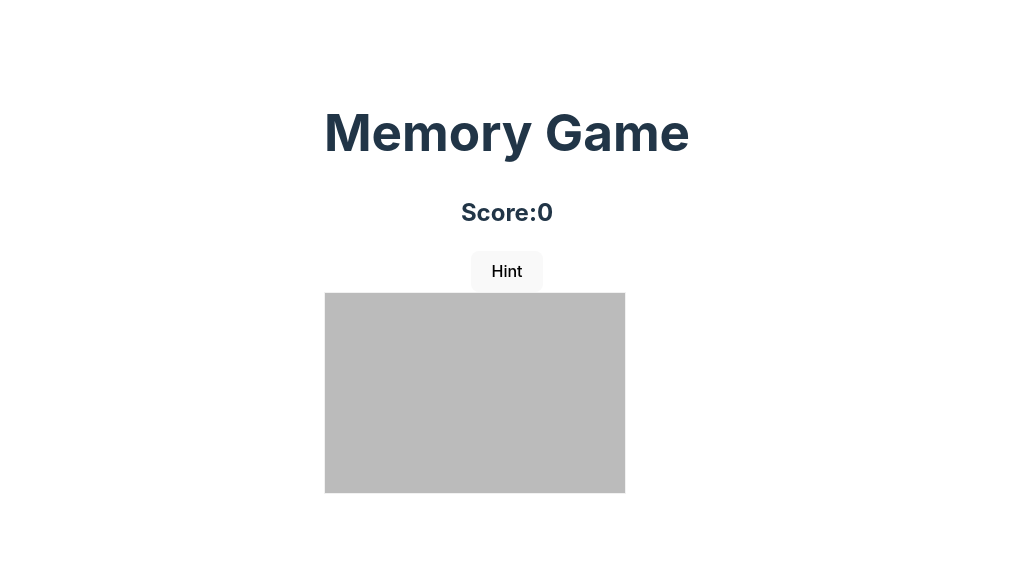
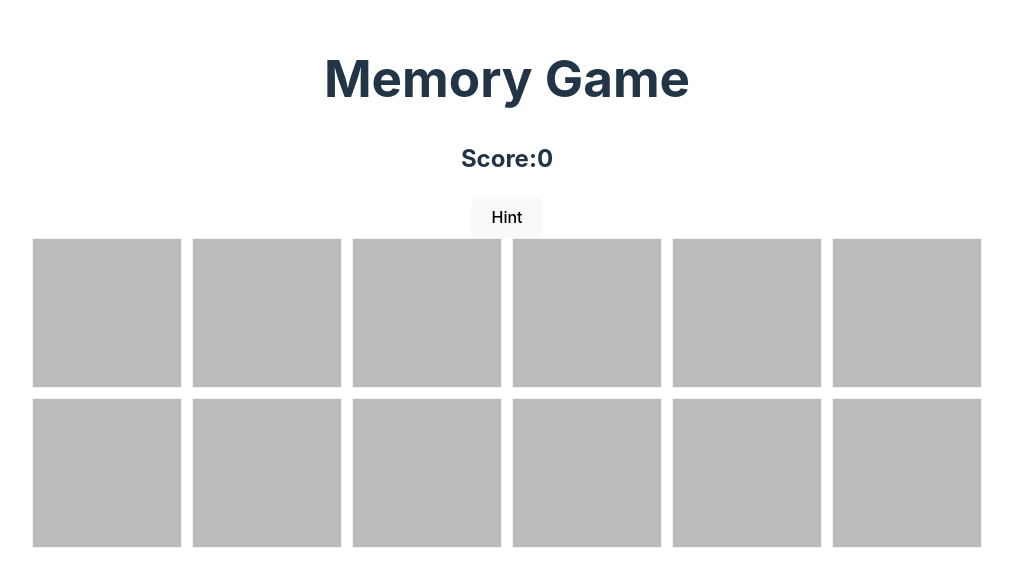
Before and after one commit to syeef-test/react_memory_game, a React (Vite) app in the folder client/: page / in a window 1280 px wide. Shown: the part 118-704 px from the top of the page, without its empty margins (133-1146 px from the left). Built offline with nearby package versions, Linux system fonts and the light colour scheme.

Commit message:
card displayed on screen

```diff
--- a/client/src/App.css
+++ b/client/src/App.css
@@ -5,11 +5,19 @@
   text-align: center;
 }
 
+.container{
+  display: grid;
+  grid-template-columns:repeat(6,150px);
+  grid-auto-rows:150px;
+  gap:10px;
+  justify-content: center;
+}
+
  /* The flip card container - set the width and height to whatever you want. We have added the border property to demonstrate that the flip itself goes out of the box on hover (remove perspective if you don't want the 3D effect */
  .flip-card {
    background-color: transparent;
-   width: 300px;
-   height: 200px;
+   /* width: 300px;
+   height: 200px; */
    border: 1px solid #f1f1f1;
    perspective: 1000px;
    /* Remove this if you don't want the 3D effect */
--- a/client/src/App.jsx
+++ b/client/src/App.jsx
@@ -1,8 +1,38 @@
-import { useState } from "react";
+import { useState, useEffect } from "react";
 
 import "./App.css";
 
+const colourlist = ["Red", "Green", "Blue", "Yellow", "Orange", "Pink"];
+
 function App() {
+  const [cards, setCards] = useState([]);
+  const [score, setScore] = useState(0);
+  const [hintCounter, setHintCounter] = useState(3);
+  const [moves, setMoves] = useState(0);
+
+  const startGame = () => {
+    const duplicateCardList = colourlist.concat(colourlist); //to compare two cards
+    // console.log(duplicateCardList);
+
+    const newGameList = [];
+    while (newGameList.length < colourlist.length * 2) {
+      let randomIndex = Math.floor(Math.random() * duplicateCardList.length); //geting random index from list
+      // console.log(randomIndex);
+      newGameList.push({
+        colourCard: duplicateCardList[randomIndex],
+        flipped: false,
+        solved: false,
+        position: newGameList.length,
+      });
+    }
+    setCards(newGameList);
+  };
+
+  // console.log(cards);
+
+  useEffect(() => {
+    startGame();
+  }, []);
   return (
     <main>
       <h1>Memory Game</h1>
@@ -14,16 +44,14 @@ function App() {
       </div>
 
       <div className="container">
-        <div className="flip-card">
-          <div className="flip-card-inner">
-            <div className="flip-card-front"></div>
-            <div className="flip-card-back">
-              <h1>John Doe</h1>
-              <p>Architect & Engineer</p>
-              <p>We love that guy</p>
+        {cards.map((card, index) => (
+          <div className="flip-card" key={index}>
+            <div className="flip-card-inner">
+              <div className="flip-card-front"></div>
+              <div className="flip-card-back">{card.colourCard}</div>
             </div>
           </div>
-        </div>
+        ))}
       </div>
     </main>
   );
```
